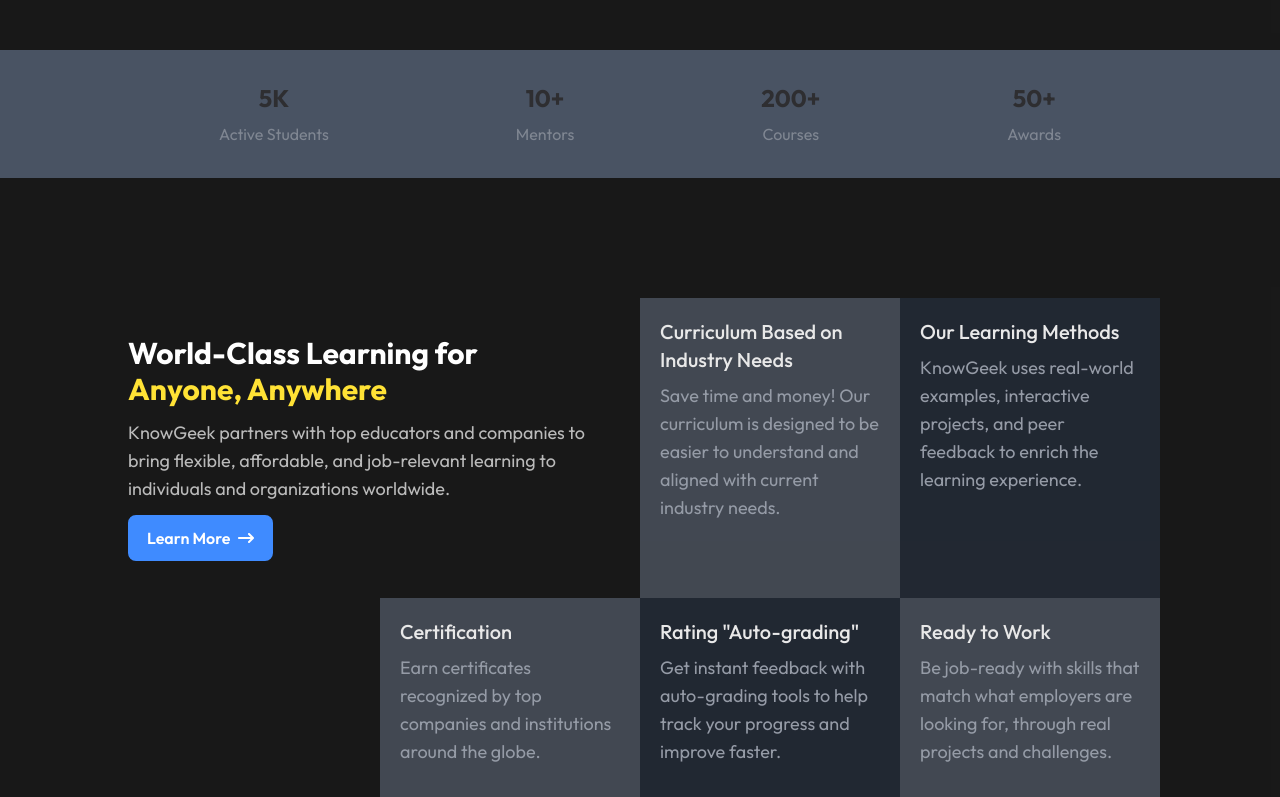
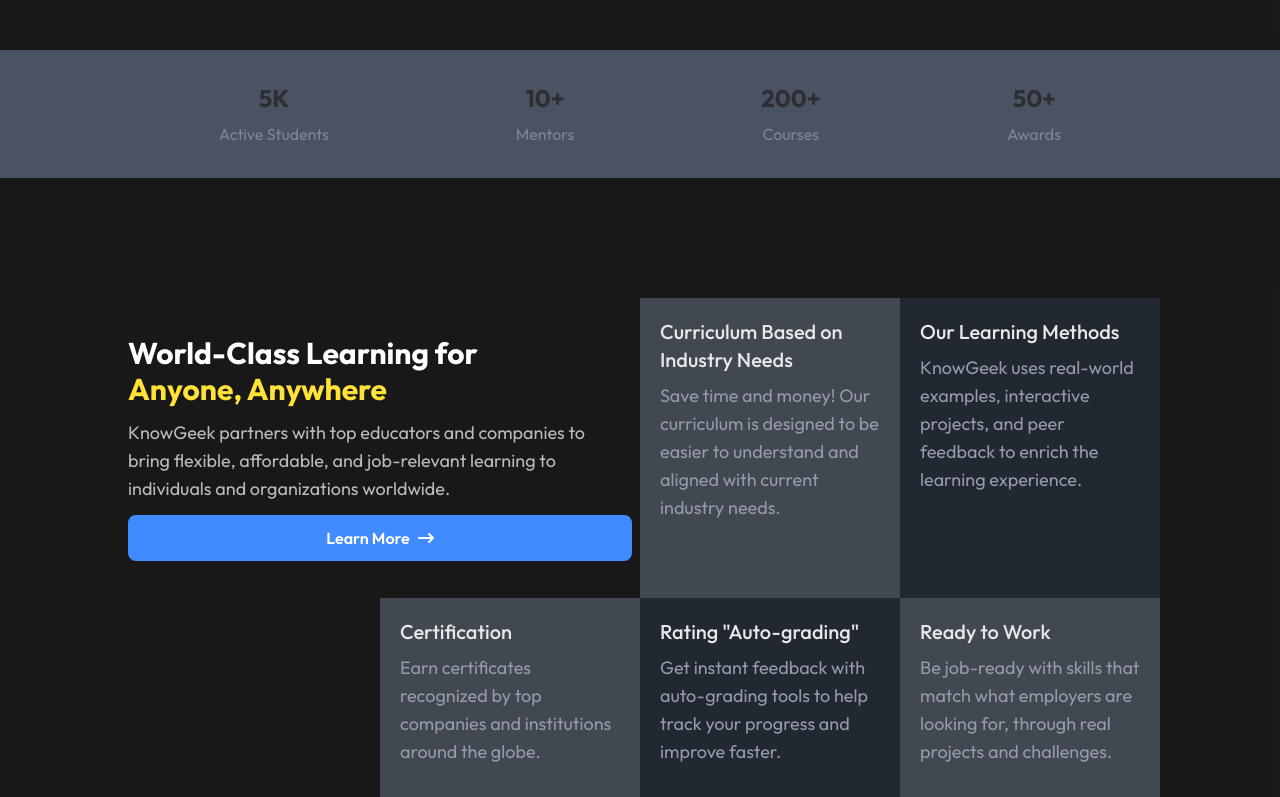
Before and after one commit to aayanofficial5/StudyHub, a React (Vite) app in the folder Client/: page /about in a window 1280 px wide. Shown: the part 2000-2797 px from the top of the page. Built offline with nearby package versions, Linux system fonts and the light colour scheme; no server answers.

Commit message:
Update CTAButton component: adjust button alignment and width for improved layout

```diff
--- a/Client/src/components/Home/CTAButton.jsx
+++ b/Client/src/components/Home/CTAButton.jsx
@@ -4,7 +4,7 @@
 const CTAButton = ({ active, text, arrow, logout, action , children}) => {
   return (
     <button
-      className={`flex flex-row gap-2 items-center w-max transition-all duration-200 ease-in hover:scale-95 px-4 py-2 cursor-pointer rounded-lg border-blue-500 border-3 font-semibold ${
+      className={`flex flex-row gap-2 items-center justify-center w-full transition-all duration-200 ease-in hover:scale-95 px-4 py-2 cursor-pointer rounded-lg border-blue-500 border-3 font-semibold ${
         active && "bg-blue-500"
       }`}
       onClick={action}
```
